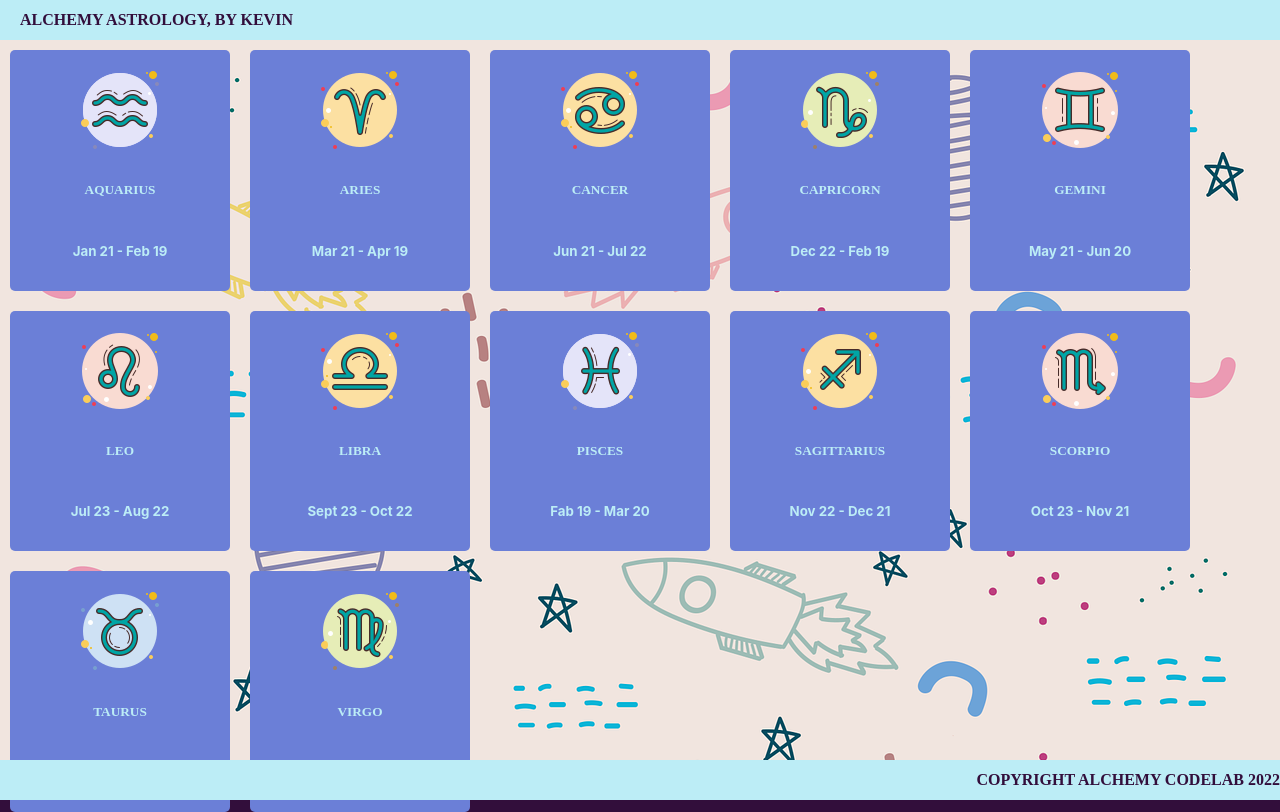
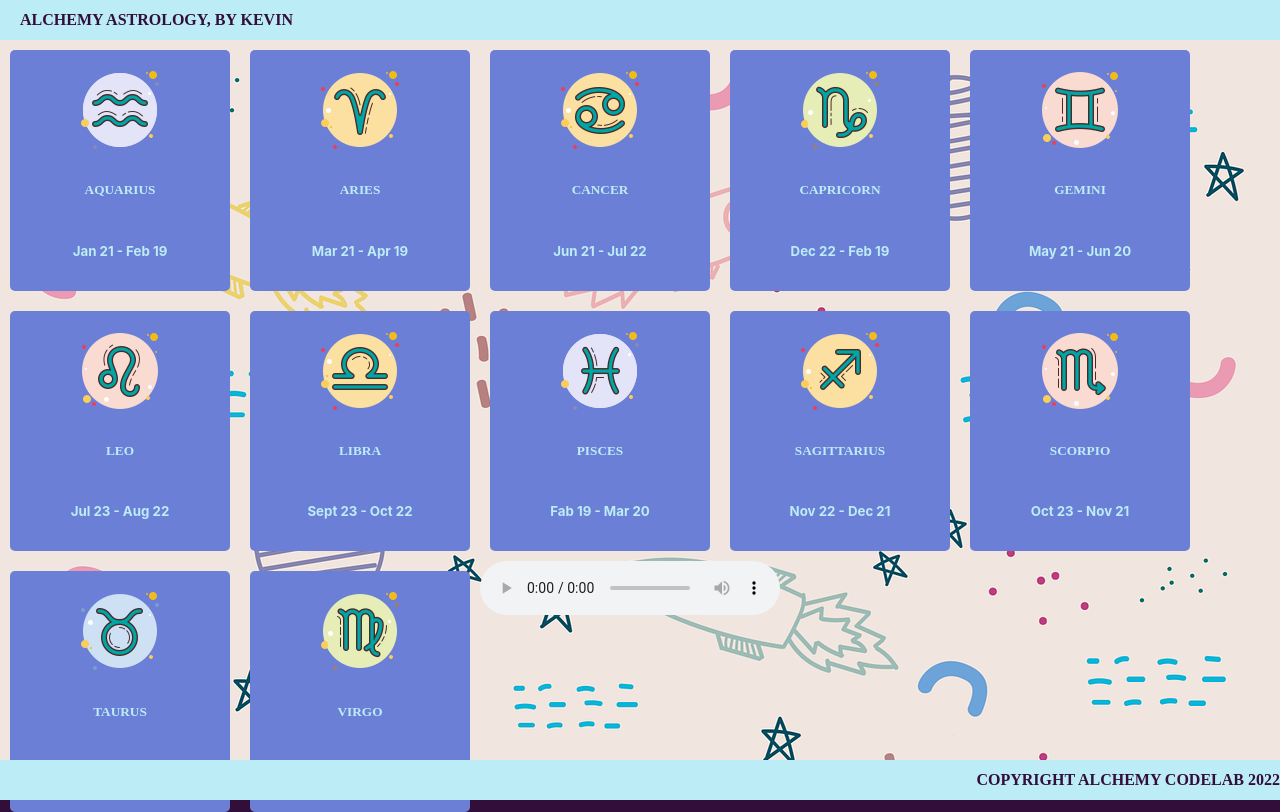
Before and after one commit to Kevin-Roney/zodiac-half-baked, a React (Create React App) app: page / in a window 1280 px wide. Built offline with nearby package versions, Linux system fonts and the light colour scheme; a web font is replaced by a local one.

Commit message:
added audio to Main.js

```diff
--- a/src/Main/Main.js
+++ b/src/Main/Main.js
@@ -17,6 +17,9 @@ export default function Main({ zodiacs }) {
             dates={zodiac.dates}
           />)
       }
+      <audio controls loop autoPlay>
+        <source src='./audio/astral.wav'/>
+      </audio>
       {/* remember that when you map over an array and render out a list, each item in the list needs a unique 'key' prop */}
     </main>
   );
```
Also changed, not shown: 1 other file (tests, documents, lock files or other folders).
